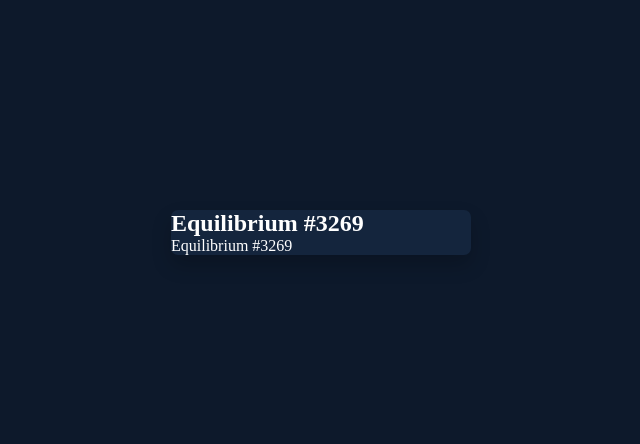
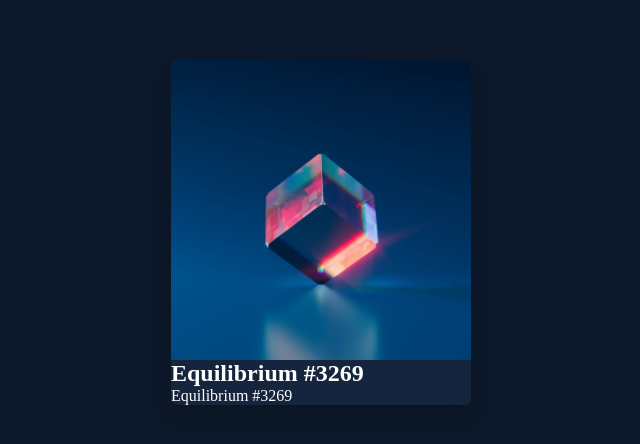
Before and after one commit to tpires1041/trabalho-ger-ncia-portifolio, a plain HTML site: page index.html in a window 1280 px wide. Shown: the part 168-612 px from the top of the page, without its empty margins (319-959 px from the left). Drawn offline with Linux system fonts and the light colour scheme.

Commit message:
Image added
Added an image of a strange cube

```diff
--- a/index.html
+++ b/index.html
@@ -10,6 +10,7 @@
     <div class="container">
         <div class="card">
             <div class="card-content">
+                <img src="cubo-esquisito.jpg" alt="Um cubo estranho" class="card-image">
                 <h2>Equilibrium #3269</h2>
                 <p>Equilibrium #3269</p>
             </div>
--- a/style.css
+++ b/style.css
@@ -27,3 +27,8 @@ body {
     box-shadow: 0 10px 20px rgba(0, 0, 0, 0.2);
     color: hsl(0, 0%, 100%);
 }
+
+.card-image {
+    width: 100%;
+    display: block;
+}
```
Also changed, not shown: cubo-esquisito.jpg (added).
